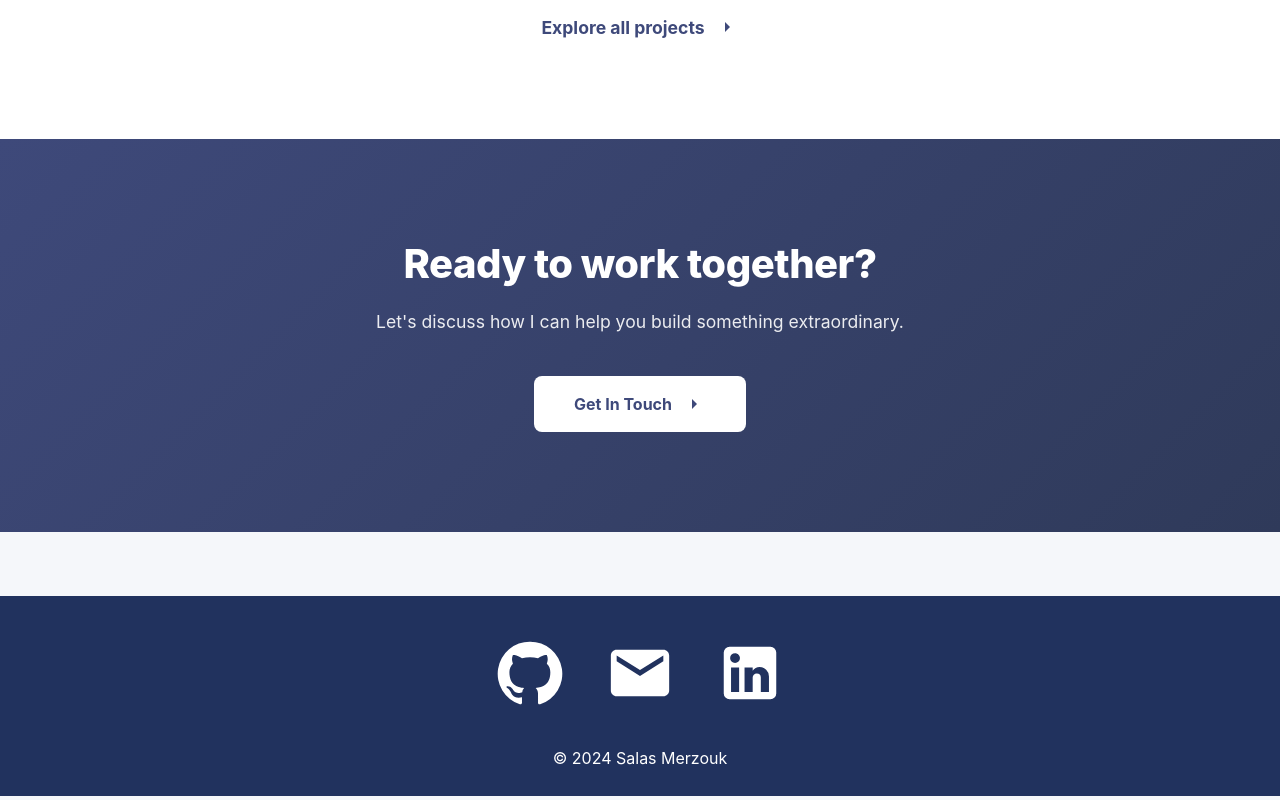
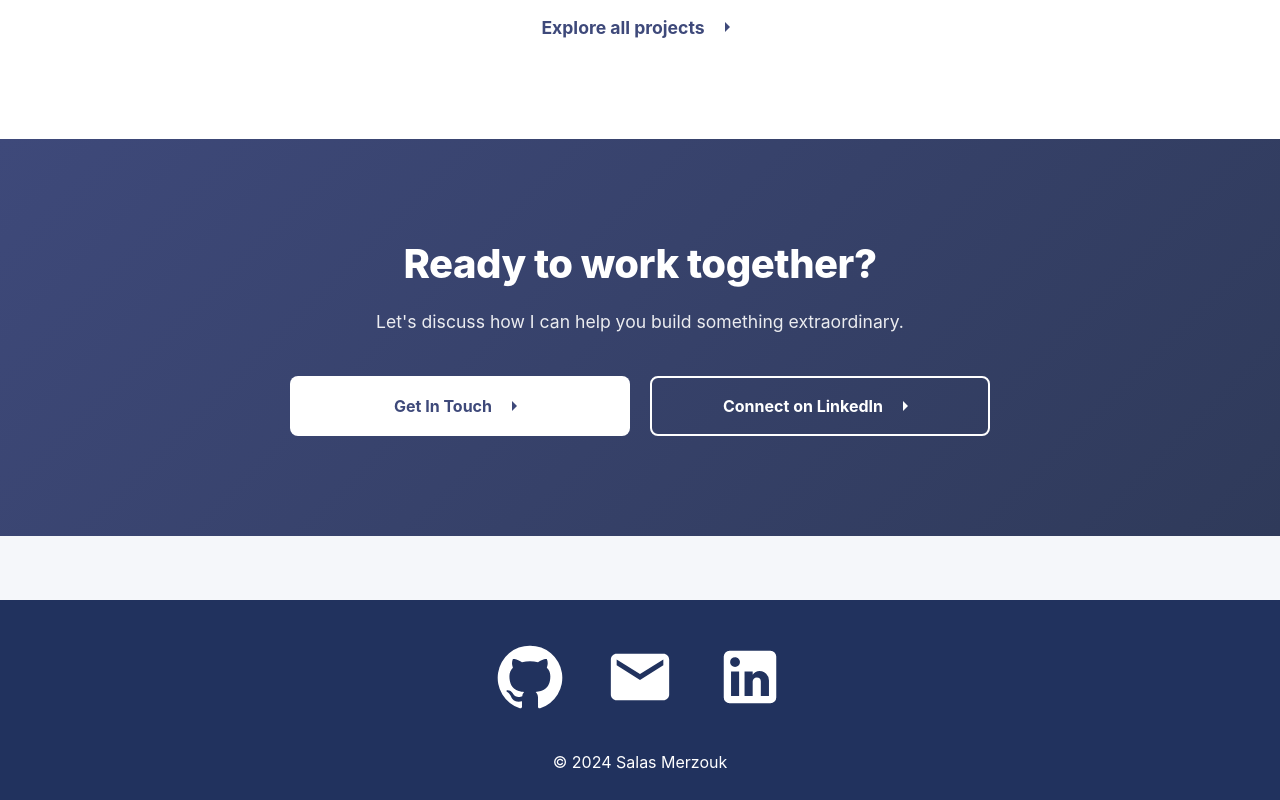
Before and after one commit to Salas3108/Portfolio, a React (Create React App) app: page / in a window 1280 px wide. Shown: the part 3320-4120 px from the top of the page. Built offline with nearby package versions, Linux system fonts and the light colour scheme.

Commit message:
feat : add contact with linkedin

```diff
--- a/src/pages/Home.js
+++ b/src/pages/Home.js
@@ -230,10 +230,16 @@ function Home() {
         <div className='cta-content'>
           <h2>{t('home.cta.title')}</h2>
           <p>{t('home.cta.subtitle')}</p>
-          <a href="mailto:salas.merzouk54@gmail.com" className='cta-button'>
-            {t('home.cta.button')}
-            <ArrowRightIcon />
-          </a>
+          <div className='cta-buttons'>
+            <a href="mailto:salas.merzouk54@gmail.com" className='cta-button'>
+              {t('home.cta.button')}
+              <ArrowRightIcon />
+            </a>
+            <a href="https://www.linkedin.com/in/salas-merzouk/" target="_blank" rel="noopener noreferrer" className='cta-button cta-button-outline'>
+              {t('home.cta.linkedin')}
+              <ArrowRightIcon />
+            </a>
+          </div>
         </div>
       </motion.section>
     </div>
--- a/src/styles/home.css
+++ b/src/styles/home.css
@@ -493,6 +493,14 @@
   text-align: center;
 }
 
+.cta-content .cta-buttons {
+  justify-content: center;
+}
+
+.cta-content .cta-buttons .cta-button {
+  flex: 1;
+}
+
 .cta-content h2 {
   font-size: 2.5rem;
   font-weight: 800;
@@ -511,15 +519,30 @@
 .cta-button {
   display: inline-flex;
   align-items: center;
+  justify-content: center;
   gap: 10px;
   padding: 16px 40px;
+  min-width: 240px;
   background: white;
   color: #3e497a;
   font-weight: 700;
   font-size: 1rem;
   border-radius: 8px;
   text-decoration: none;
+  border: 2px solid transparent;
+  cursor: pointer;
   transition: all 0.3s ease;
+}
+
+.cta-button-outline {
+  background: transparent;
+  color: white;
+  border: 2px solid white;
+}
+
+.cta-button-outline:hover {
+  background: white;
+  color: #3e497a;
 }
 
 .cta-button:hover {
--- a/src/translations/en.js
+++ b/src/translations/en.js
@@ -68,6 +68,7 @@ const en = {
   "home.cta.title": "Ready to work together?",
   "home.cta.subtitle": "Let's discuss how I can help you build something extraordinary.",
   "home.cta.button": "Get In Touch",
+  "home.cta.linkedin": "Connect on LinkedIn",
 
   // Projects page
   "projects.title": "My Personal Projects",
--- a/src/translations/fr.js
+++ b/src/translations/fr.js
@@ -68,6 +68,7 @@ const fr = {
   "home.cta.title": "Prêt à collaborer ?",
   "home.cta.subtitle": "Discutons de la façon dont je peux vous aider à construire quelque chose d'exceptionnel.",
   "home.cta.button": "Me contacter",
+  "home.cta.linkedin": "Me contacter sur LinkedIn",
 
   // Projects page
   "projects.title": "Mes Projets Personnels",
```
